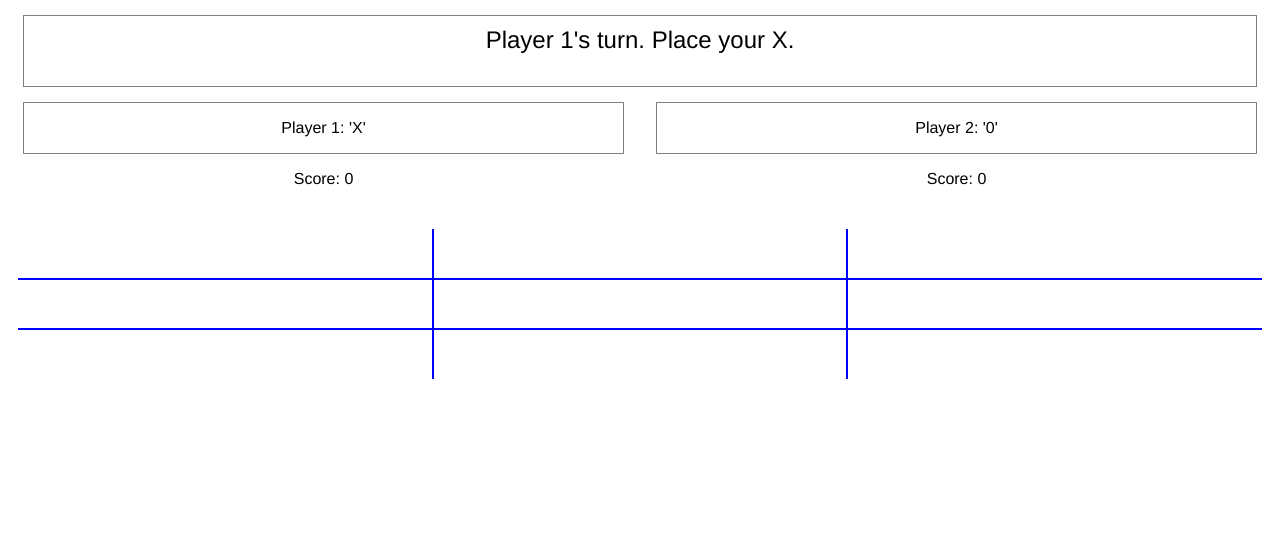
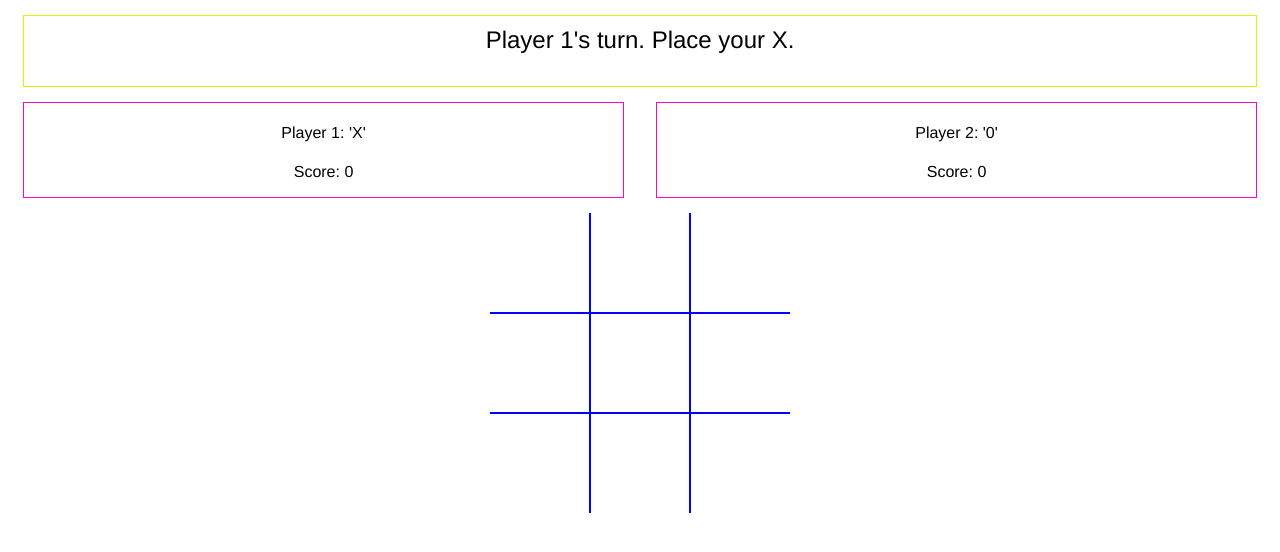
Before and after one commit to MisterKrud/tic-tac-toe, a plain HTML site: page index.html in a window 1280 px wide. Drawn offline with Linux system fonts and the light colour scheme.

Commit message:
Add styling for gameboard
Centered X's and 0's
Sqaured off board to 100px cells

```diff
--- a/styles.css
+++ b/styles.css
@@ -1,17 +1,33 @@
 .container {
-    font-family:'Franklin Gothic Medium', 'Arial Narrow', Arial, sans-serif
+    font-family:'Franklin Gothic Medium', 'Arial Narrow', Arial, sans-serif;
+    margin: auto 0;
+
+
 }
+
 
 .board {
     font-family: 'Lucida Sans', 'Lucida Sans Regular', 'Lucida Grande', 'Lucida Sans Unicode', Geneva, Verdana, sans-serif;
-    font-size: 32px;
-    text-align: center;
-    padding: 10px;
+    font-size: 28px;
+
+    display: flex;
+    flex-direction: column;
+    align-items: center;
+    justify-content: center;
+
+
+}
+
+p{
+     padding-top: 5px;
+   display: flex;
+   justify-content: center;
+   align-items: center;
 
 }
 
 #messages{
-    border: gray solid 1px;
+    border: rgb(212, 248, 6) solid 1px;
     margin: 0 auto;
     height: 50px;
     margin: 15px;
@@ -29,21 +45,49 @@
     grid-gap: 2rem;
 }
 
-.player-name{
-    border: gray solid 1px;
+.player-container{
+    border: rgb(252, 6, 198) solid 1px;
+}
+.token-x{
+    background-color: lightblue;
+
+    border: grey solid 1px
+}
+
+.token-0{
+    background-color: lightpink;
+
+    border: grey solid 1px
 }
 
 .row {
 display: grid;
+/* border: green solid 1px; */
 grid-template-columns: 1fr 1fr 1fr;
-height: 50px;
+
+height: 100px;
+width: 300px;
+
 
 
 }
 
+
 .cell {
+   display: flex;
+   flex-direction: column;
+   justify-content: center;
+   /* align-items: center; */
+
+
     border: 1px blue solid;
-    padding: 5px
+
+
+
+
+
+
+
 
 }
 
```
